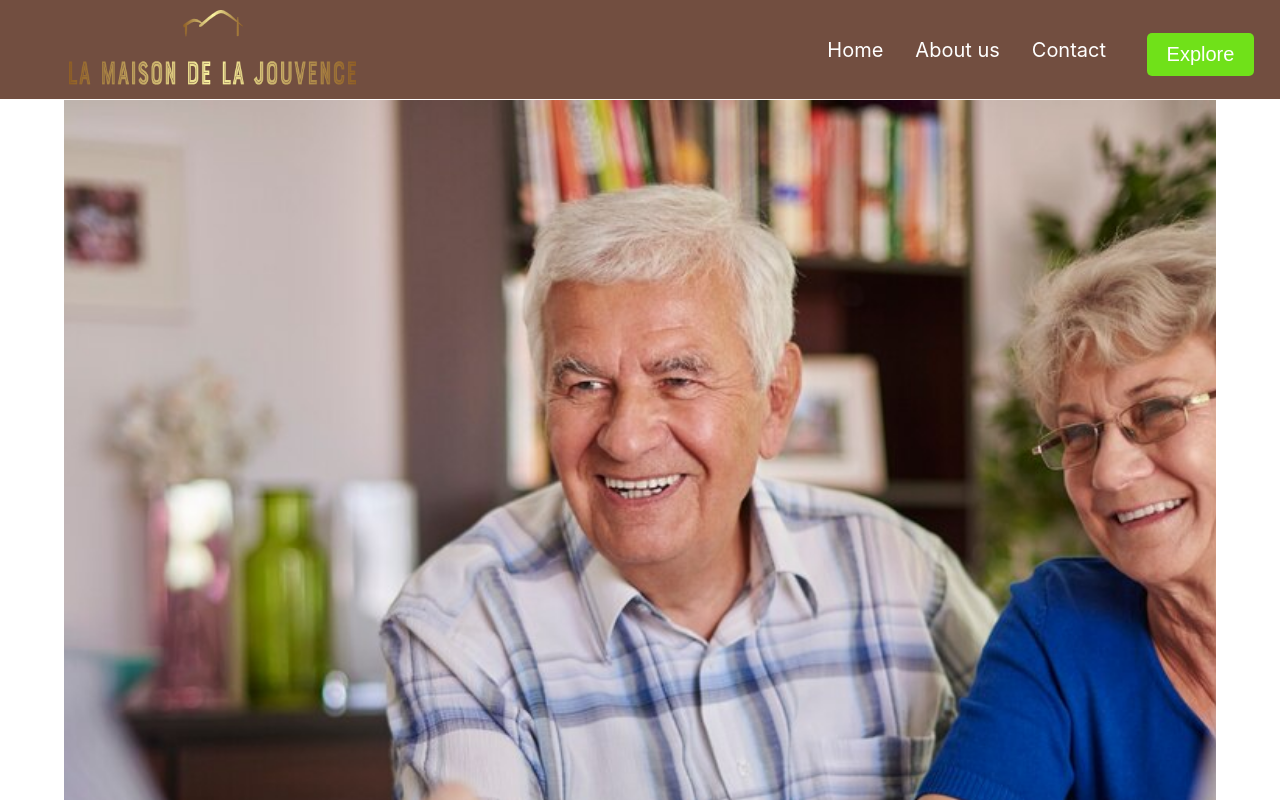
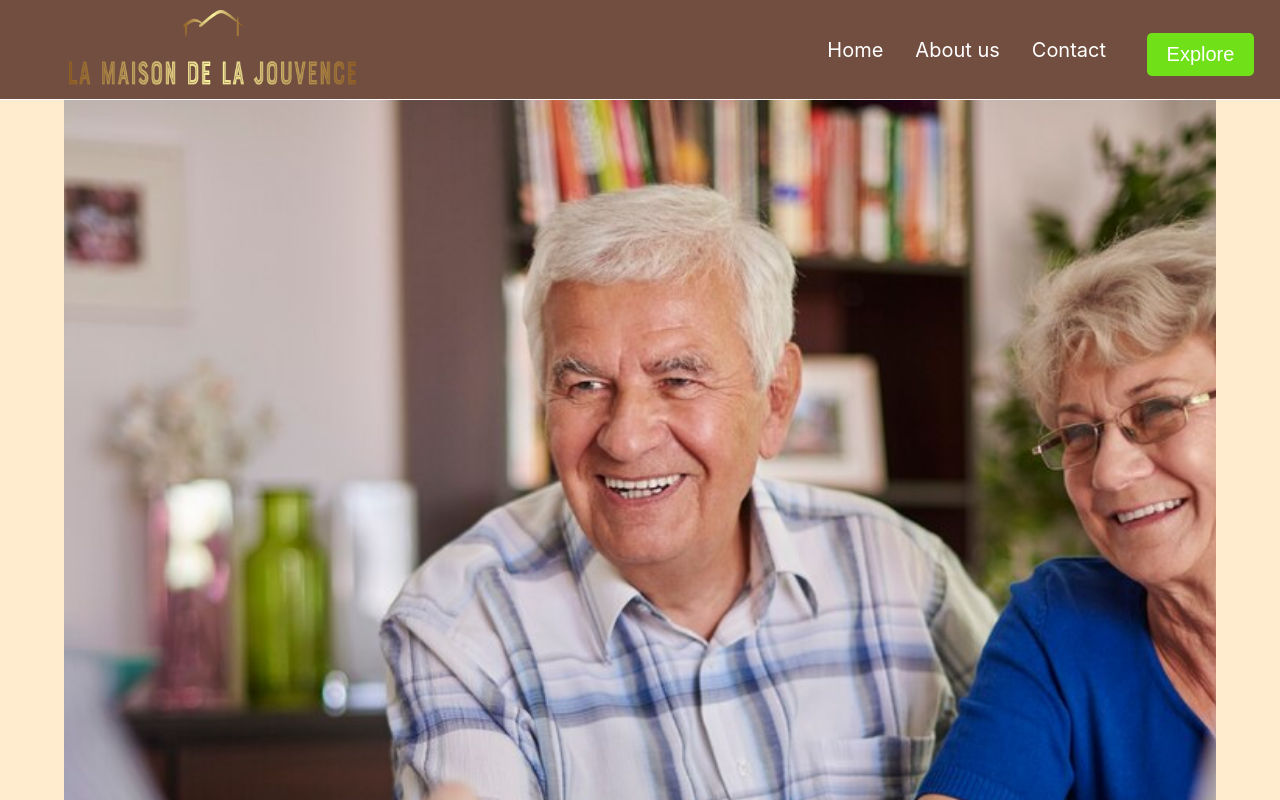
Before and after one commit to dhaker95/Portfolio-Project, a React (Create React App) app: page / in a window 1280 px wide. Shown: the top 800 px of the page. Built offline with nearby package versions, Linux system fonts and the light colour scheme; a web font is replaced by a local one.

Commit message:
Background Color

```diff
--- a/src/screens/Home/Home.css
+++ b/src/screens/Home/Home.css
@@ -1,4 +1,8 @@
 @import url('https://fonts.cdnfonts.com/css/lobster-two');
+
+.home{
+  background-color: blanchedalmond;
+}
 
 /* Style for each slide */
 .slide {
```
Also changed, not shown: src/assets/Home/bg.svg (added).
